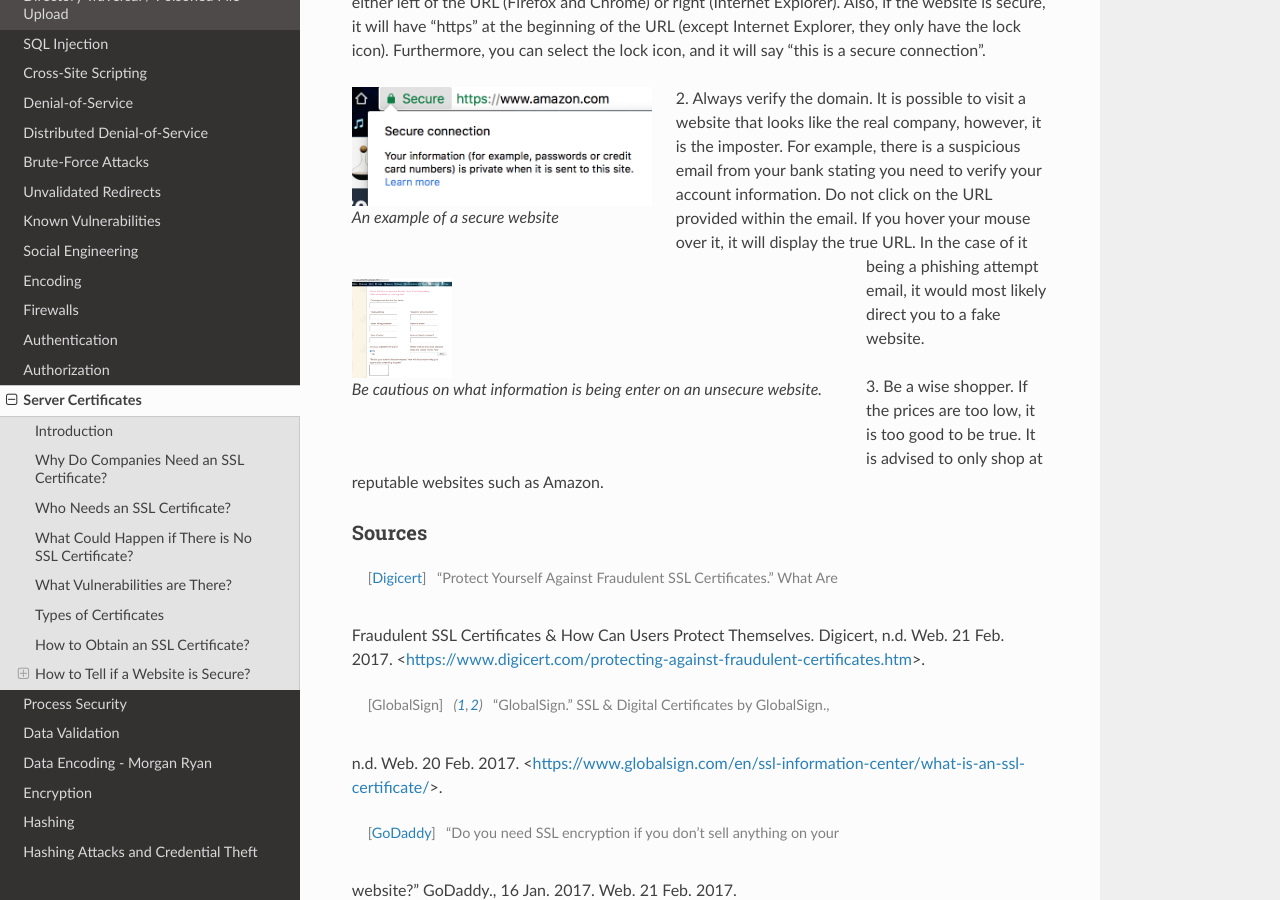
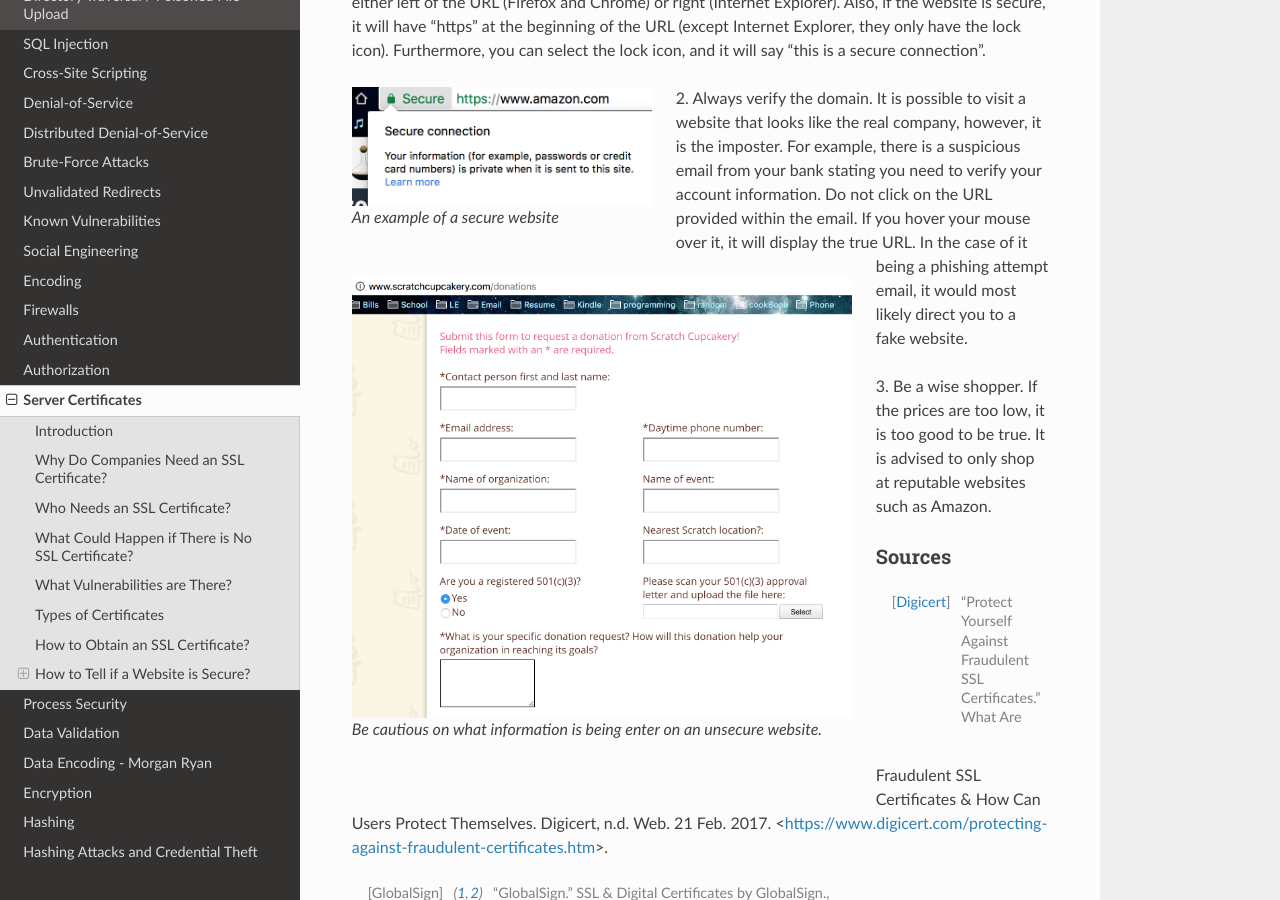
Before and after one commit to pvcraven/2017_web_security, a Sphinx documentation site: the page built from source/server_certificates/server_certificates.rst, in a window 1280 px wide and 900 px high, scrolled down 1983 px. Built offline with Sphinx 7.4.7 and the Read the Docs theme 2.0.0, drawn with Linux system fonts in a browser that asks for light colours.

Commit message:
resize images

```diff
--- a/source/server_certificates/server_certificates.rst
+++ b/source/server_certificates/server_certificates.rst
@@ -99,8 +99,7 @@
 
 .. figure:: cupcakeUnsecure.png
 		:align: left
-		:height: 100px
-		:width: 100px
+		:width: 500px
 		:alt: Cupcake Form
 
 		Be cautious on what information is being enter on an unsecure website.
```
